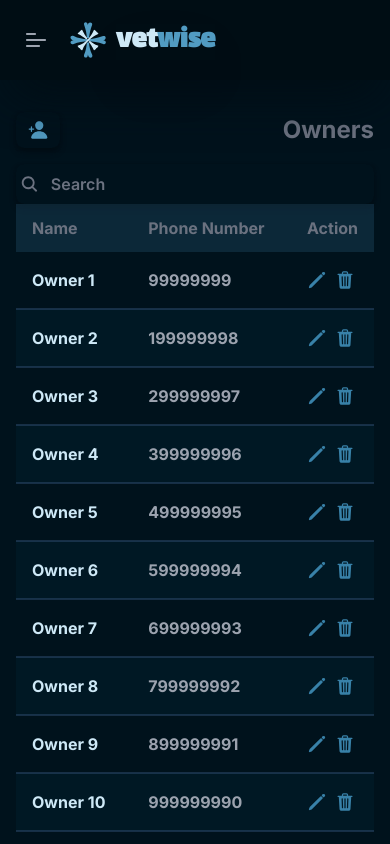
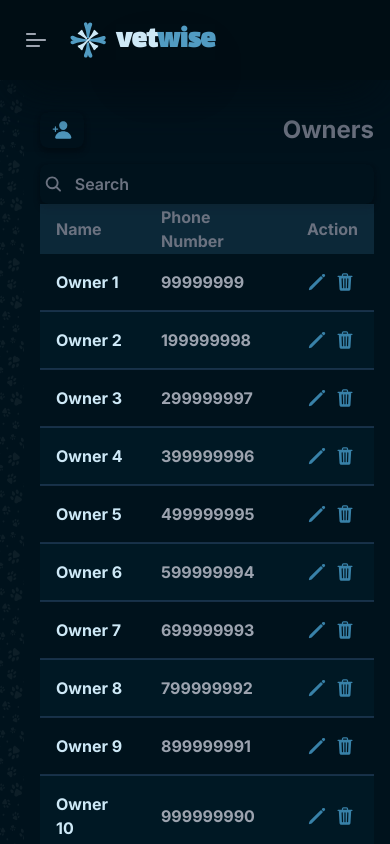
Before and after one commit to duartrosar/vet-manage, a Next.js app: page /app/owners in a window 390 px wide. Built offline with nearby package versions, Linux system fonts and the light colour scheme.

Commit message:
Fix sidebar context and container

```diff
--- a/app/app/layout.tsx
+++ b/app/app/layout.tsx
@@ -1,4 +1,5 @@
 import SideBar from "@/components/sidebar";
+import Providers from "@/components/sidebar/provider";
 import React from "react";
 
 export default function DashboardLayout({
@@ -8,8 +9,10 @@ export default function DashboardLayout({
 }) {
   return (
     <>
-      <SideBar />
-      {children}
+      <Providers>
+        <SideBar />
+        {children}
+      </Providers>
     </>
   );
 }
--- a/components/container.tsx
+++ b/components/container.tsx
@@ -1,14 +1,24 @@
-import React from "react";
+"use client";
+import React, { useContext, useState } from "react";
 import SidebarProvider from "./sidebar/provider";
+import Providers from "./sidebar/provider";
+import SidebarContext from "./sidebar/context";
+import { Transition } from "@headlessui/react";
+import { motion } from "framer-motion";
+import { easeInOut } from "framer-motion/dom";
 
 export default function Container({ children }: { children: React.ReactNode }) {
+  const { isOpen, setIsOpen } = useContext(SidebarContext);
   return (
-    <SidebarProvider>
-      <div className="flex w-full h-screen items-center justify-center pt-20 lg:pb-6 lg:pr-6 lg:pt-[104px]">
-        <div className="w-full h-full font-bold bg-cerulean-900 lg:rounded-lg lg:border-2 lg:border-cerulean-800/25 overflow-y-scroll p-4">
-          {children}
-        </div>
+    <motion.div
+      className={`flex w-full h-screen items-center justify-center pt-20 lg:pb-6 lg:pr-6 lg:pt-[104px]`}
+      style={{ paddingLeft: "280px" }}
+      animate={{ paddingLeft: isOpen ? "280px" : "24px" }}
+      transition={{ ease: "easeInOut", duration: isOpen ? 0.3 : 0.2 }}
+    >
+      <div className="w-full h-full font-bold bg-cerulean-900 lg:rounded-lg lg:border-2 lg:border-cerulean-800/25 overflow-y-scroll p-4">
+        {children}
       </div>
-    </SidebarProvider>
+    </motion.div>
   );
 }
--- /dev/null
+++ b/components/sidebar/button.tsx
@@ -0,0 +1,18 @@
+import React from "react";
+import { CgMenuLeft } from "react-icons/cg";
+
+export default function SidebarButton() {
+  return (
+    <button
+      id="sidebarToggle"
+      data-sidebar-toggle={true}
+      //   onClick={() => setIsOpen(!isOpen)}
+      className="cursor-pointer rounded-lg p-3 hover:bg-cerulean-900"
+    >
+      <CgMenuLeft
+        data-sidebar-toggle={true}
+        className="h-6 w-6 text-gray-400"
+      />
+    </button>
+  );
+}
--- a/components/sidebar/index.tsx
+++ b/components/sidebar/index.tsx
@@ -1,7 +1,16 @@
 "use client";
 import Image from "next/image";
 import Link from "next/link";
-import { useEffect, useRef, useState, useContext, Fragment } from "react";
+import {
+  useEffect,
+  useRef,
+  useState,
+  useContext,
+  Fragment,
+  createContext,
+  SetStateAction,
+  Dispatch,
+} from "react";
 // import { useClickAway } from "react-use";
 // import SidebarContext from "./SidebarContext";
 // import profilePic from "../../public/profilepic.jpg";
@@ -22,6 +31,7 @@ import {
 
 import { Lalezar, Kanit } from "next/font/google";
 import { Dialog, Transition } from "@headlessui/react";
+import SidebarButton from "./button";
 import SidebarContext from "./context";
 // import ProfileMenu from "./ProfileMenu";
 
@@ -34,11 +44,15 @@ const kanit = Kanit({
 export default function SideBar() {
   const sidebarRef = useRef<HTMLDivElement>(null);
   const [windowWidth, setWindowWidth] = useState(0);
-  //   const { isOpen, setIsOpen } = useContext(SidebarContext);
+  const { isOpen, setIsOpen } = useContext(SidebarContext);
   // const { user } = props;
-  const [isOpen, setIsOpen] = useState(false);
+  // const [isOpen, setIsOpen] = useState(false);
   const openMenu = () => setIsOpen(true);
   const closeMenu = () => setIsOpen(false);
+
+  useEffect(() => {
+    console.log(isOpen);
+  }, [isOpen]);
 
   useEffect(() => {
     setWindowWidth(window.innerWidth);
@@ -67,12 +81,11 @@ export default function SideBar() {
         <div className="h-full w-full bg-cerulean-950 shadow-2xl shadow-cerulean-950">
           <div className="flex h-full items-center justify-between gap-3 p-3">
             <div className="flex items-center gap-3">
+              {/* <SidebarButton /> */}
               <button
                 id="sidebarToggle"
                 data-sidebar-toggle={true}
-                onClick={() => {
-                  setIsOpen(!isOpen);
-                }}
+                onClick={() => setIsOpen(!isOpen)}
                 className="cursor-pointer rounded-lg p-3 hover:bg-cerulean-900"
               >
                 <CgMenuLeft
--- a/components/sidebar/provider.tsx
+++ b/components/sidebar/provider.tsx
@@ -2,22 +2,19 @@
 
 import React, { useState } from "react";
 import SidebarContext from "./context";
+import { Transition } from "@headlessui/react";
 
 export default function Providers({ children }: { children: React.ReactNode }) {
-  const [sidebarOpen, setSideBarOpen] = useState(false);
+  const [sidebarOpen, setSidebarOpen] = useState(false);
 
   const toggleSidebar: React.Dispatch<React.SetStateAction<boolean>> =
-    setSideBarOpen;
+    setSidebarOpen;
 
   return (
     <SidebarContext.Provider
       value={{ isOpen: sidebarOpen, setIsOpen: toggleSidebar }}
     >
-      <div
-        className={`transition ${sidebarOpen ? "lg:pl-[280px]" : "lg:pl-6"}`}
-      >
-        {children}
-      </div>
+      {children}
     </SidebarContext.Provider>
   );
 }
--- a/package.json
+++ b/package.json
@@ -11,6 +11,7 @@
   "dependencies": {
     "@headlessui/react": "^1.7.17",
     "@prisma/client": "^5.6.0",
+    "framer-motion": "^10.16.5",
     "next": "14.0.3",
     "react": "^18",
     "react-dom": "^18",
```
Also changed, not shown: 1 other file (tests, documents, lock files or other folders).
